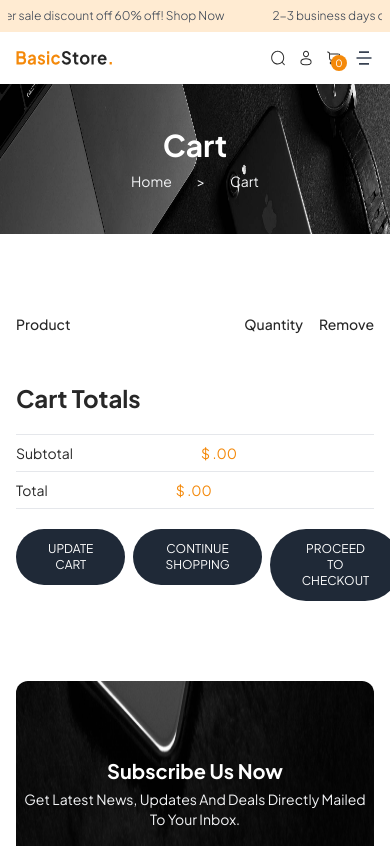
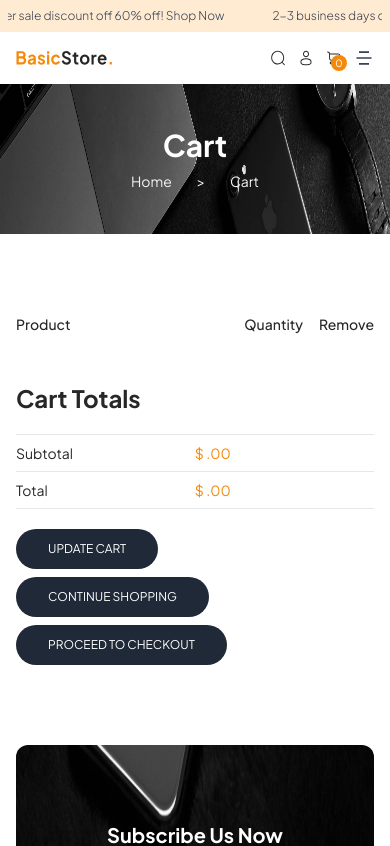
Before and after one commit to Omowunmikamil/BasicStore, a React (Vite) app in the folder frontend/: page /cart in a window 390 px wide. Shown: the top 846 px of the page. Built offline with nearby package versions, Linux system fonts and the light colour scheme.

Commit message:
Refactor CartTotal component layout for improved structure and responsiveness

```diff
--- a/frontend/src/components/CartTotal.jsx
+++ b/frontend/src/components/CartTotal.jsx
@@ -10,20 +10,24 @@ const CartTotal = () => {
 
       {/* Cart Summary Section */}
       <div className="flex flex-col text-sm gap-2 mt-2">
-        <div className="flex justify-normal border-t border-b text-text gap-32 sm:gap-40 py-2 ">
+        <div className="border-t border-b text-text py-2 ">
+          <div className="w-3/5 sm:w-2/6 flex justify-between">
             <p className="">Subtotal</p>
             <p className="text-orange">
               {currency} {getCartAmount}.00
             </p>
           </div>
-        <div className="flex justify-normal border-b text-text gap-32 sm:gap-[11.5rem] pb-2 ">
+        </div>
+        <div className="border-b text-text pb-2 ">
+          <div className="w-3/5 sm:w-2/6 flex justify-between">
             <p className="">Total</p>
             <p className="text-orange">
               {currency} {getCartAmount}.00
             </p>
           </div>
         </div>
-      <div className="flex gap-2 mt-5">
+      </div>
+      <div className="flex flex-col sm:flex-row gap-2 mt-5">
         <Button text={"UPDATE CART"} />
         <Button text={"CONTINUE SHOPPING"} />
         <Button text={"PROCEED TO CHECKOUT"} />
```
Lines whose indentation alone changed are shown as unchanged.
